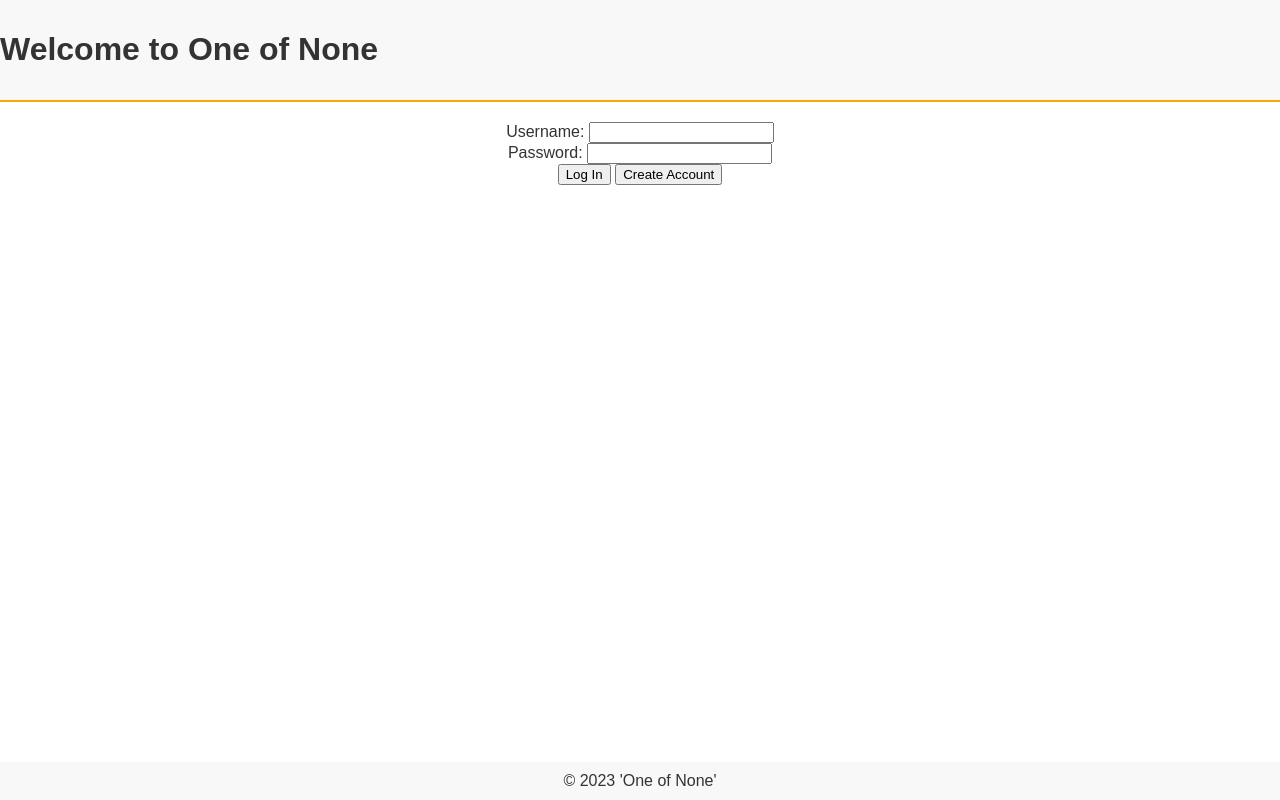
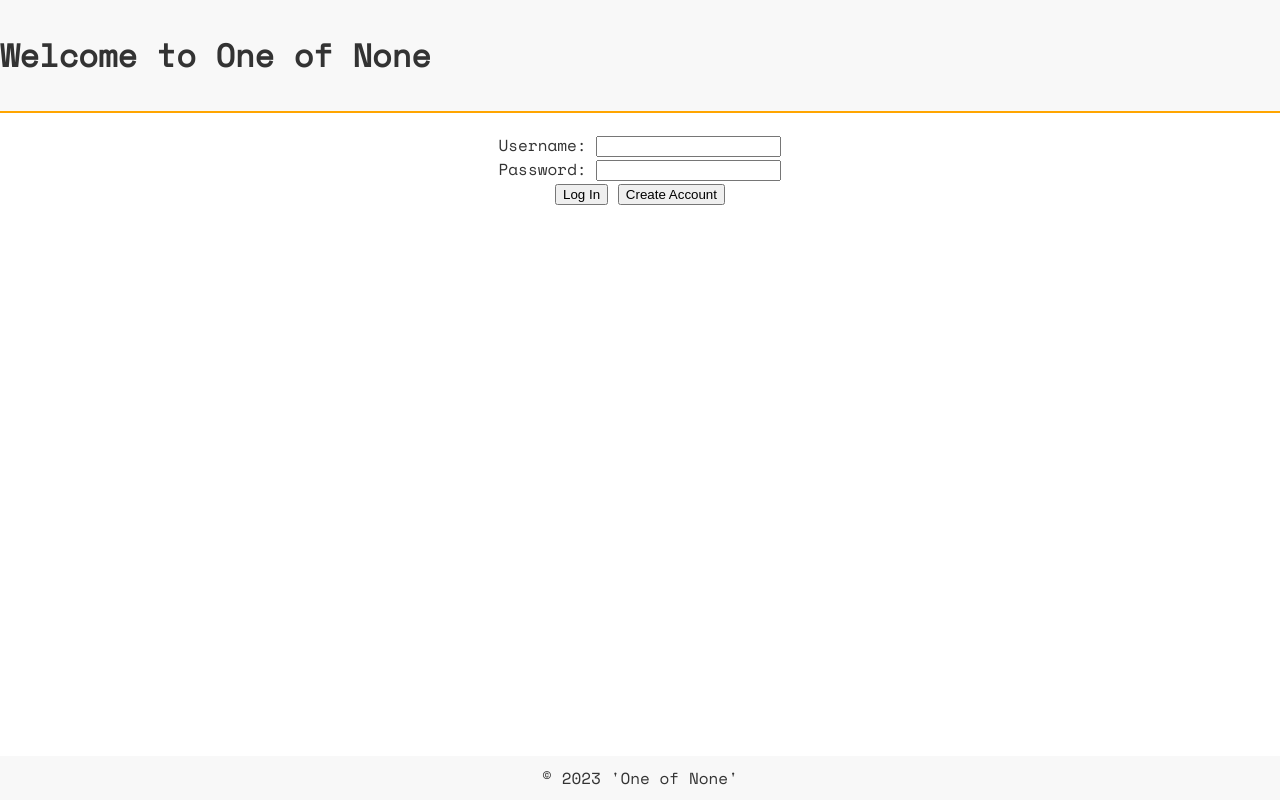
Before and after one commit to cmccoy02/startup, a plain HTML site: page login.html in a window 1280 px wide. Drawn offline with nearby package versions, Linux system fonts and the light colour scheme.

Commit message:
Font change: monospace

```diff
--- a/style.css
+++ b/style.css
@@ -1,21 +1,22 @@
 /* style.css */
+@import url('https://fonts.googleapis.com/css2?family=Space+Mono&display=swap');
 
 body {
-    font-family: Arial, sans-serif; /* You can choose a different font if you like */
-    color: #333; /* Dark grey text color */
-    background-color: #fff; /* White background */
+    font-family: 'Space Mono', monospace;
+    color: #333;
+    background-color: #fff;
     margin: 0;
     padding: 0;
 }
 
 header {
-    background-color: #f8f8f8; /* Light grey background for the header */
+    background-color: #f8f8f8;
     padding: 10px 0;
-    border-bottom: 2px solid orange; /* Orange accent */
+    border-bottom: 2px solid orange;
 }
 
 header a {
-    color: #333; /* Dark grey color for links */
+    color: #333;
     text-decoration: none;
     margin: 0 10px;
 }
@@ -38,11 +39,11 @@ header li {
 
 main {
     padding: 20px;
-    text-align: center; /* Center aligning the main content */
+    text-align: center;
 }
 
 footer {
-    background-color: #f8f8f8; /* Light grey background for the footer */
+    background-color: #f8f8f8;
     color: #333;
     text-align: center;
     padding: 10px 0;
@@ -52,7 +53,7 @@ footer {
 }
 
 footer a {
-    color: orange; /* Orange color for the footer link */
+    color: orange;
     text-decoration: none;
 }
 
```
